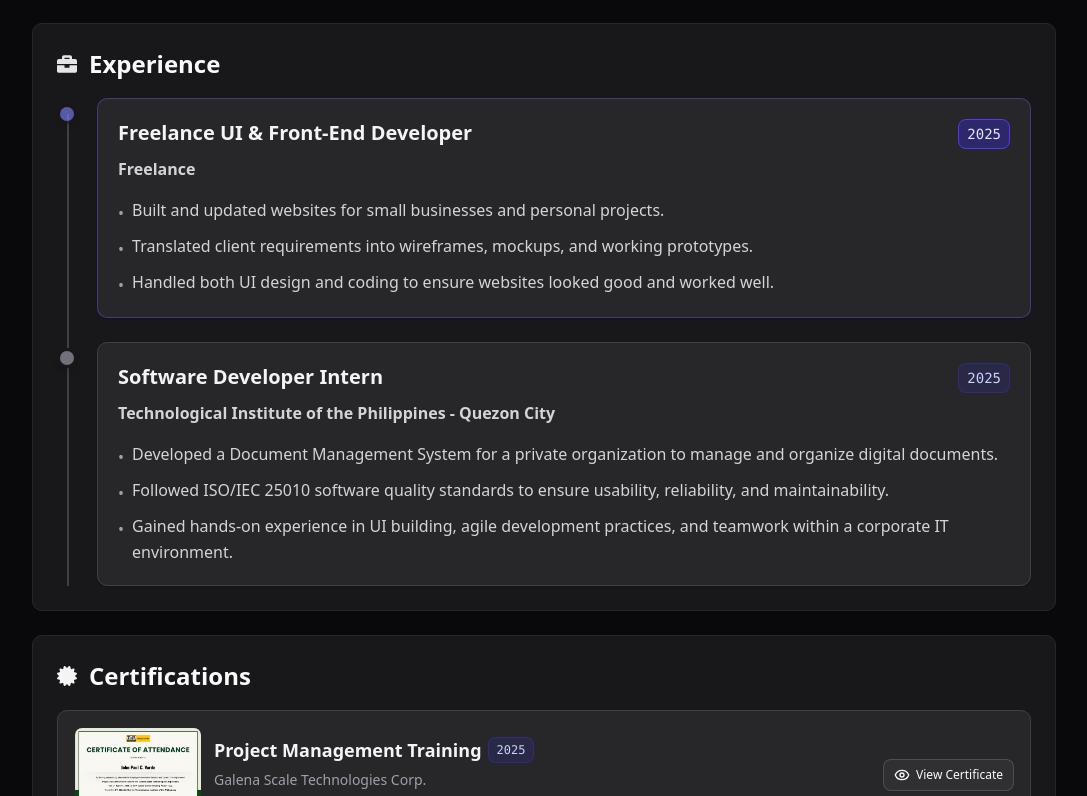
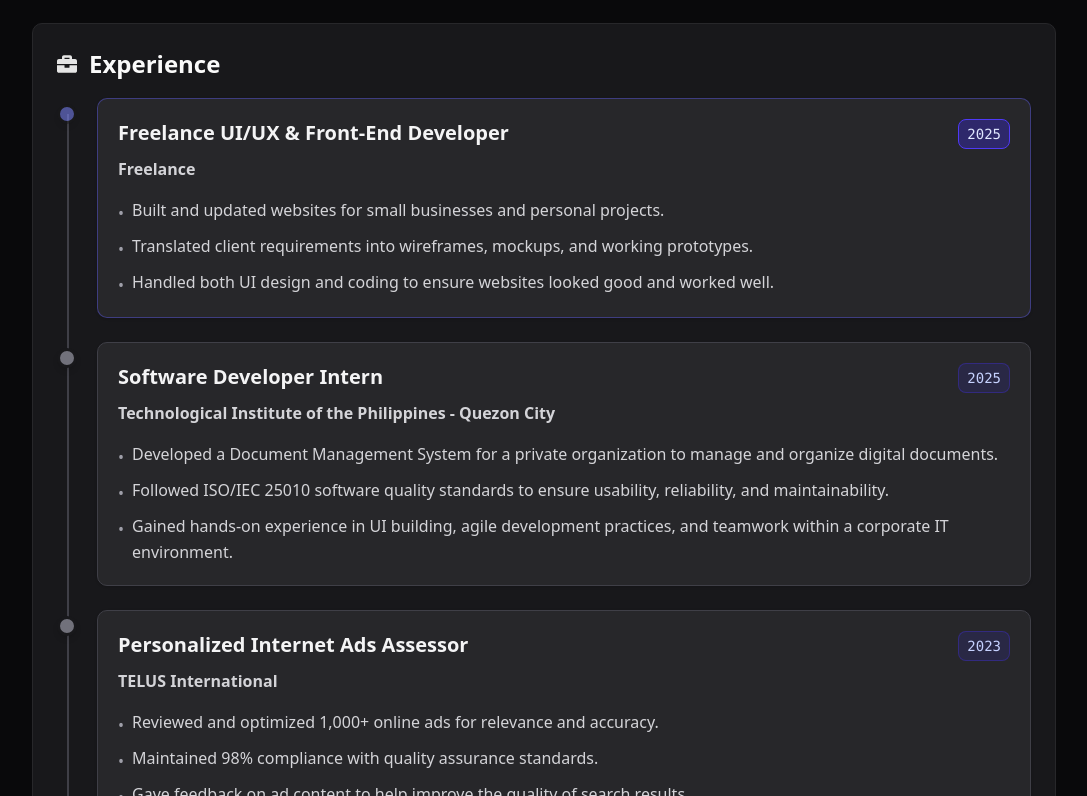
Before and after one commit to vardsz13/my-porfolio, a React (Vite) app: page / in a window 1280 px wide. Shown: the part 1384-2180 px from the top of the page, without its empty margins (96-1183 px from the left). Built offline with nearby package versions, Linux system fonts and the light colour scheme.

Commit message:
final update

```diff
--- a/src/data/experiences.ts
+++ b/src/data/experiences.ts
@@ -2,7 +2,7 @@ import { ExperienceItem } from "@/types/experience";
 
 export const experiences: ExperienceItem[] = [
     {
-    title: "Freelance UI & Front-End Developer",
+    title: "Freelance UI/UX & Front-End Developer",
     company: "Freelance",
     year: "2025",
     description: [
@@ -21,4 +21,14 @@ export const experiences: ExperienceItem[] = [
       "Gained hands-on experience in UI building, agile development practices, and teamwork within a corporate IT environment.",
     ],
   },
+   {
+    title: "Personalized Internet Ads Assessor",
+    company: "TELUS International",
+    year: "2023",
+    description: [
+      "Reviewed and optimized 1,000+ online ads for relevance and accuracy.",
+      "Maintained 98% compliance with quality assurance standards.",
+      "Gave feedback on ad content to help improve the quality of search results.",
+    ],
+  },
 ];
```
Also changed, not shown: 1 other file (tests, documents, lock files or other folders).
